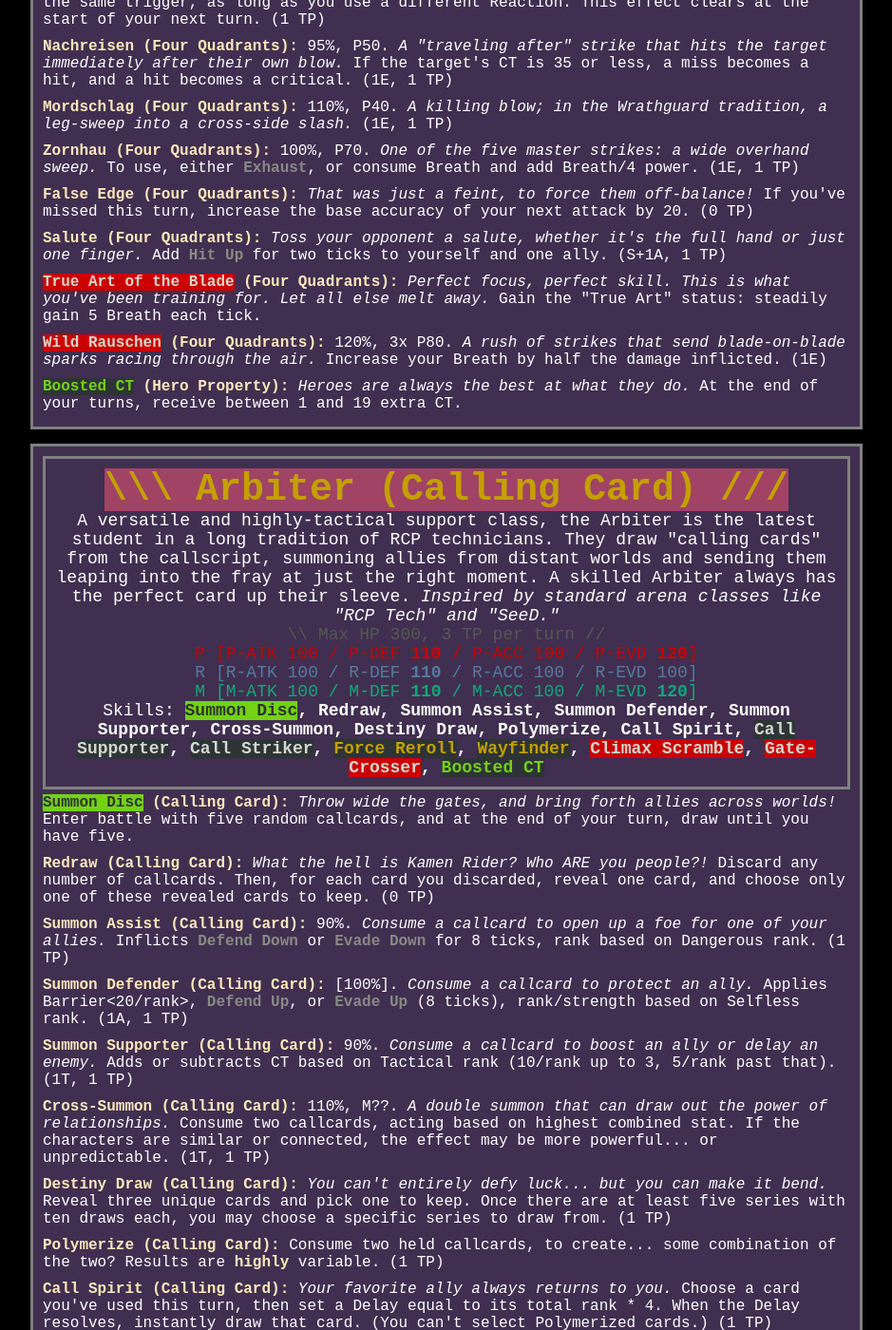
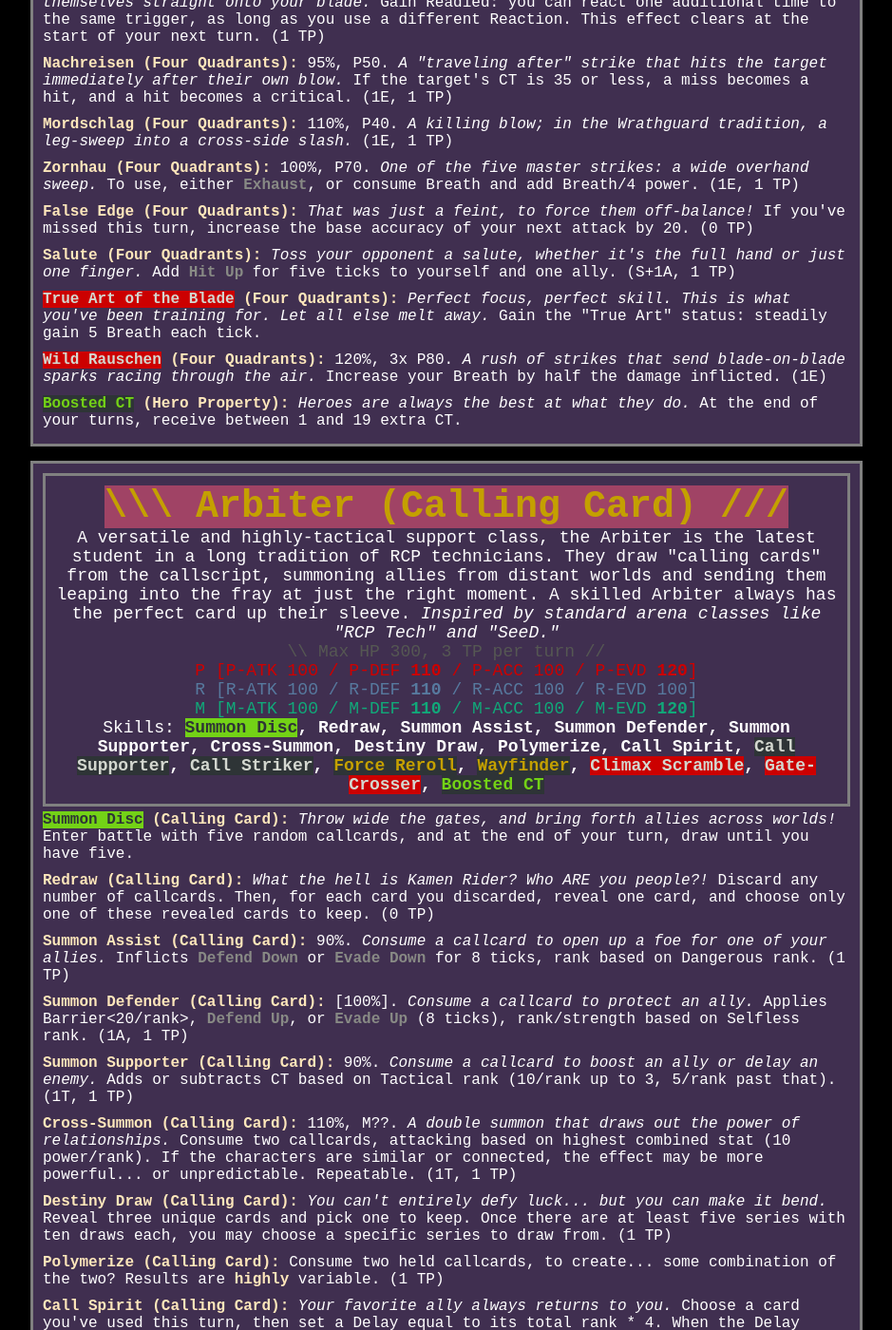
Before and after one commit to satellaviewer/xsys-blog, a Jekyll site: the page system/skills.html, which Jekyll copies as it is, in a window 1280 px wide and 1400 px high, scrolled down 8308 px. Shown: the whole window at 95% size, without its empty margins (170-1109 px from the left). Built offline with Jekyll 4.4.1, drawn with Linux system fonts in a browser that asks for light colours; some of the changed text lies outside the part shown.

```diff
--- a/system/cards.html
+++ b/system/cards.html
@@ -103,6 +103,7 @@
             <div class="classblock"><strong><span class="fg8 bg2">Banjou Ryuuga</span> (Kamen Rider: Build):<strong> <em>An ex-MMA fighter, accused of murder and on the run. When he's not fighting Smash with his bare fists, he's hanging out with Sento, who's <strong>totally</strong> not his boyfriend, honest.</em> Selfless <strong>✶</strong> Dangerous <strong>✶✶</strong> Tactical - [KILO]</div>
             <div class="classblock"><strong><span class="fg10 bg0">Sigmario</span> (The Internet):<strong> <em>Mario's secret brother who hates the Mushroom Kingdom because they are the government. Can grow the size of the universe, shoot supernovas and absolute zero without flower, turn into invisible diamonds, fly, teleport, and go back in time. Despite all this, dislikes himself. :(</em> Selfless - Dangerous <strong>✶✶✶</strong> Tactical - [KILO]</div>
             <div class="classblock"><strong><span class="fg0 bg1">Your Fursona</span> (The Internet):<strong> <em>You, but as a funny talking animal. If you don't have one, a featureless 3D cube will be provided free of charge.</em> Selfless <strong>✶</strong> Dangerous <strong>✶</strong> Tactical <strong>✶</strong> [KILO]</div>
+            <div class="classblock"><strong><span class="fg bg">Shiori Fujisaki</span> (Tokimeki Memorial: Forever With You):<strong> <em>Your childhood friend, and a more intimidating final boss than Dracula. The only way to win her heart is to master rewinding time.</em> Selfless <strong>✶✶✶</strong> Dangerous - Tactical - [KILO]</div>
             <div class="classblock"><strong><span class="fg8 bg12">King Dedede</span> (Nintendo: Kirby):<strong> <em>The charmingly-incompetent self-proclaimed ruler of Dream Land. "I need a monster to clobber that there Kirby!"</em> Selfless - Dangerous <strong>✶✶</strong> Tactical <strong>✶</strong> [KILO]</div>
             <div class="classblock"><strong><span class="fg4 bg8">Donkey Kong</span> (Nintendo: Donkey Kong):<strong> <em>The first Nintendo character to be lusciously prerendered, this Kong's singing skills are unparalleled. He'll pound his hands on bongos until they bleed. So will you. KOOOOONGBUSTER</em> Selfless <strong>✶</strong> Dangerous <strong>✶✶</strong> Tactical - [KILO]</div>
             <div class="classblock"><strong><span class="fg13 bg0">Jigglypuff</span> (Nintendo: Pokémon):<strong> <em>Aww, look at the cute little eyes. Aww, it's taking a nap. Isn't it cu-- [KREEEEEEENG]</em> Selfless - Dangerous <strong>✶✶</strong> Tactical <strong>✶</strong> [KILO]</div>
@@ -149,6 +150,8 @@
             <div class="classblock"><strong><span class="fg0 bg4">Akiyama</span> (Yakuza):<strong> <em>A fantastically wealthy entrepreneur who'll lend people money with no interest... <strong>if</strong> they can pass a test to prove they're serious. His bright red suit is almost as distinctive as his rapid-kick fighting style.</em> Selfless <strong>✶✶✶</strong> Dangerous <strong>✶✶✶</strong> Tactical <strong>✶✶</strong> [GIGA]</div>
             <div class="classblock"><strong><span class="fg4 bg15">Kazuma Kiryu</span> (Yakuza):<strong> <em>The Dragon of Dojima. While his stern gaze is intimidating, his open mind and good heart often lead him to trying all sorts of wacky things, and getting tangled up in the weirdest situations.</em> Selfless <strong>✶✶✶</strong> Dangerous <strong>✶✶✶</strong> Tactical <strong>✶✶</strong> [GIGA]</div>
         <h2>Rank 9</h2>
+            <div class="classblock"><strong><span class="fg0 bg2">Cirno</span> (Touhou):<strong> <em>An ice fairy who calls herself the strongest. Some say her power over ice is really an undeveloped talent for manipulation of matter. Is she selfless? Nah. Is she dangerous? Nope. Is she tactical? Absolutely not. But she's a rank (9) through and through.</em> Selfless <strong>✶✶✶</strong> Dangerous <strong>✶✶✶</strong> Tactical <strong>✶✶✶</strong> [TERA]</div>
+            <div class="classblock"><strong><span class="fg0 bg14">Mary Sue</span> (The Internet):<strong> <em>The ultimate protagonist, Mary Sue can do no wrong, because reality will shift around them to always make them right. You're contractually obligated to treat them as the coolest person you've ever seen.</em> Selfless <strong>✶✶✶</strong> Dangerous <strong>✶✶✶</strong> Tactical <strong>✶✶✶</strong> [TERA]</div>
             <div class="classblock"><strong><span class="fg4 bg15">Tendou Souji</span> (Kamen Rider: Kabuto):<strong> <em>The man who walks the path of heaven. An expert chef and the one chosen by the Kabuto Zecter, Tendou is often outwardly cold, but only to hide his master plan that's going to solve all his friends' problems. Wherever he goes, the whole world revolves around him. "My grandmother once said..."</em> Selfless <strong>✶✶✶</strong> Dangerous <strong>✶✶✶</strong> Tactical <strong>✶✶✶</strong> [TERA]</div>
             <div class="classblock"><strong><span class="fg8 bg5">Armadon</span> (Primal Rage):<strong> <em>The dinosaur-god of balance, a gold-armored dinosaur with spikes in their back, determined to put an end to fighting on the new Urth to preserve nature. What species are they? Tristegasauratops. ...No, seriously. That's canon.</em> Selfless <strong>✶✶✶</strong> Dangerous <strong>✶✶✶</strong> Tactical <strong>✶✶✶</strong> [TERA]</div>
             <div class="classblock"><strong><span class="fg9 bg14">Luke Skywalker?</span> (Star Wars: Power of the Force):<strong> <em>Specifically the absolutely-shredded action figure, muscles ripping open his tunic. Definitely also the faceless hero of Star Wars Trilogy Arcade, where you gun down an AT-ST on foot with a laser pistol.</em> Selfless <strong>✶✶✶</strong> Dangerous <strong>✶✶✶</strong> Tactical <strong>✶✶✶</strong> [TERA]</div>
--- a/system/skills.html
+++ b/system/skills.html
@@ -143,7 +143,7 @@
             <div class="skill"><strong>Ortho Sabarta (Dark Blast):</strong> 100%, M40. <em>Homing ice lances through the air.</em> <strong><span class="fg15 bg">Exhaust</span></strong>: target all enemies. (1E, 1 TP) </div>
             <div class="skill"><strong>Convergent Ray (Dark Blast):</strong> 90%, M50. <em>A giant purple laser.</em> Pierces guard, block, and damage-reduction effects. (2E, 1 TP) </div>
             <div class="skill"><strong>Tyrant Strike (Dark Blast):</strong> 110%, P40. <em>A diving jumpkick.</em> On a crit, inflicts <strong><span class="fg15 bg">Defend Down</span></strong>. (1E, 1 TP) </div>
-            <div class="skill"><strong>Infinity Rush (Dark Blast):</strong> 80%, 1-6x P10. Repeatedly attack until you miss. If you reach five hits, the sixth becomes a P30 finisher. (1E, 1 TP) </div>
+            <div class="skill"><strong>Infinity Rush (Dark Blast):</strong> 95%, 1-6x P10. Repeatedly attack until you miss. If you reach five hits, the sixth becomes a P30 finisher. If you Down your target, you can choose another target. (1E, 1 TP) </div>
             <div class="skill"><strong>Punishment Knuckle (Dark Blast):</strong> 95%, P40. <em>An overwhelming single punch.</em> Add Delay 1 up to six times to add 5 power for each. (1E, 1 TP) </div>
             <div class="skill"><strong>White-Gold Rose (Dark Blast):</strong> <em>Embody the Profound Darkness and welcome it into your mind.</em> Consume a <strong><span class="fg15 bg">Shadow Photon</span></strong>. Until the end of this turn, your physical attacks gain +10% accuracy and your magical attacks gain +10 power. (0 TP) </div>
             <div class="skill"><strong><span class="fg0 bg01">Black Hole</span> (Dark Blast):</strong> <em>Photomagnetic vortex draws units close together.</em> Consume a <strong><span class="fg15 bg">Shadow Photon</span></strong>, then choose three targets. Until the end of this turn, any effect that targets one now targets all of them. </div>
@@ -252,7 +252,7 @@
             <div class="skill"><strong>Mordschlag (Four Quadrants):</strong> 110%, P40. <em>A killing blow; in the Wrathguard tradition, a leg-sweep into a cross-side slash.</em> (1E, 1 TP) </div>
             <div class="skill"><strong>Zornhau (Four Quadrants):</strong> 100%, P70. <em>One of the five master strikes: a wide overhand sweep.</em> To use, either <strong><span class="fg15 bg">Exhaust</span></strong>, or consume Breath and add Breath/4 power. (1E, 1 TP) </div>
             <div class="skill"><strong>False Edge (Four Quadrants):</strong> <em>That was just a feint, to force them off-balance!</em> If you've missed this turn, increase the base accuracy of your next attack by 20. (0 TP) </div>
-            <div class="skill"><strong>Salute (Four Quadrants):</strong> <em>Toss your opponent a salute, whether it's the full hand or just one finger.</em> Add <strong><span class="fg15 bg">Hit Up</span></strong> for two ticks to yourself and one ally. (S+1A, 1 TP) </div>
+            <div class="skill"><strong>Salute (Four Quadrants):</strong> <em>Toss your opponent a salute, whether it's the full hand or just one finger.</em> Add <strong><span class="fg15 bg">Hit Up</span></strong> for five ticks to yourself and one ally. (S+1A, 1 TP) </div>
             <div class="skill"><strong><span class="fg0 bg04">True Art of the Blade</span> (Four Quadrants):</strong> <em>Perfect focus, perfect skill. This is what you've been training for. Let all else melt away.</em> Gain the "True Art" status: steadily gain 5 Breath each tick. </div>
             <div class="skill"><strong><span class="fg0 bg04">Wild Rauschen</span> (Four Quadrants):</strong> 120%, 3x P80. <em>A rush of strikes that send blade-on-blade sparks racing through the air.</em> Increase your Breath by half the damage inflicted. (1E) </div>
             <div class="skill"><strong><span class="fg9 bg01">Boosted CT</span> (Hero Property):</strong> <em>Heroes are always the best at what they do.</em> At the end of your turns, receive between 1 and 19 extra CT. </div>
@@ -267,7 +267,7 @@
             <div class="skill"><strong>Summon Assist (Calling Card):</strong> 90%. <em>Consume a callcard to open up a foe for one of your allies.</em> Inflicts <strong><span class="fg15 bg">Defend Down</span></strong> or <strong><span class="fg15 bg">Evade Down</span></strong> for 8 ticks, rank based on Dangerous rank. (1 TP) </div>
             <div class="skill"><strong>Summon Defender (Calling Card):</strong> [100%]. <em>Consume a callcard to protect an ally.</em> Applies Barrier<20/rank>, <strong><span class="fg15 bg">Defend Up</span></strong>, or <strong><span class="fg15 bg">Evade Up</span></strong> (8 ticks), rank/strength based on Selfless rank. (1A, 1 TP) </div>
             <div class="skill"><strong>Summon Supporter (Calling Card):</strong> 90%. <em>Consume a callcard to boost an ally or delay an enemy.</em> Adds or subtracts CT based on Tactical rank (10/rank up to 3, 5/rank past that). (1T, 1 TP) </div>
-            <div class="skill"><strong>Cross-Summon (Calling Card):</strong> 110%, M??. <em>A double summon that can draw out the power of relationships.</em> Consume two callcards, acting based on highest combined stat. If the characters are similar or connected, the effect may be more powerful... or unpredictable. (1T, 1 TP) </div>
+            <div class="skill"><strong>Cross-Summon (Calling Card):</strong> 110%, M??. <em>A double summon that draws out the power of relationships.</em> Consume two callcards, attacking based on highest combined stat (10 power/rank). If the characters are similar or connected, the effect may be more powerful... or unpredictable. Repeatable. (1T, 1 TP) </div>
             <div class="skill"><strong>Destiny Draw (Calling Card):</strong> <em>You can't entirely defy luck... but you can make it bend.</em> Reveal three unique cards and pick one to keep. Once there are at least five series with ten draws each, you may choose a specific series to draw from. (1 TP) </div>
             <div class="skill"><strong>Polymerize (Calling Card):</strong> Consume two held callcards, to create... some combination of the two? Results are <strong>highly</strong> variable. (1 TP) </div>
             <div class="skill"><strong>Call Spirit (Calling Card):</strong> <em>Your favorite ally always returns to you.</em> Choose a card you've used this turn, then set a Delay equal to its total rank * 4. When the Delay resolves, instantly draw that card. (You can't select Polymerized cards.) (1 TP) </div>
@@ -303,7 +303,7 @@
         </div>
             <div class="skill"><strong><span class="fg0 bg06">H-Groove</span> (All-Rounder Groove):</strong> <em>Classic combat style, and the default for new fighters.</em> Gain an Adrenaline Gauge, which increases when dealing damage, taking damage, or healing. Consume 50% to boost an attack or 100% to use a Limit Break. (Rate: Medium) (Decay: Slow) </div>
             <div class="skill"><strong><span class="fg0 bg06">V-Groove</span> (All-Rounder Groove):</strong> <em>Moonlit combat style.</em> Gain a Drive Gauge (max 5). Gain one point after each turn not using a Limit Break. Consume 2 Drive and 1 TP to use a Limit Break at half power. (Rate: Fixed) (Decay: None) </div>
-            <div class="skill"><strong><span class="fg0 bg06">F-Groove</span> (All-Rounder Groove):</strong> <em>Jackpot combat style.</em> At the start of your turn, based on your HP and overall hero team state, randomly occasionally receive a Limit Turn: gain 2 TP and have the option to use a single Limit Break for 1 TP. (Rate: Random) (Decay: None) </div>
+            <div class="skill"><strong><span class="fg0 bg06">F-Groove</span> (All-Rounder Groove):</strong> <em>Jackpot combat style.</em> At the start of your turn, based on your HP and overall ally team state, randomly occasionally receive a Limit Turn: gain 2 TP and have the option to use a single Limit Break for 1 TP. (Rate: Random) (Decay: None) </div>
     </div>
 
 </div>
```
Also changed, not shown: system/releasenotes.md (+27 -0 lines).
